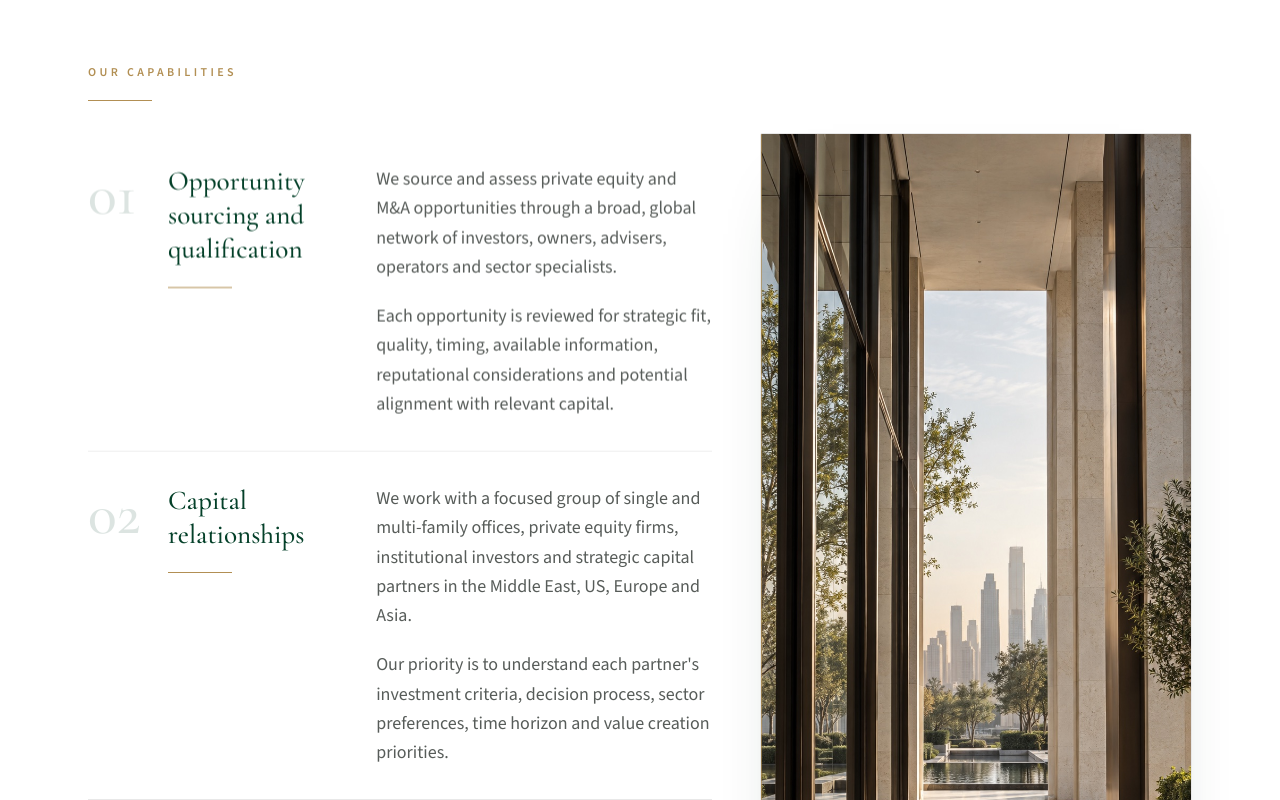
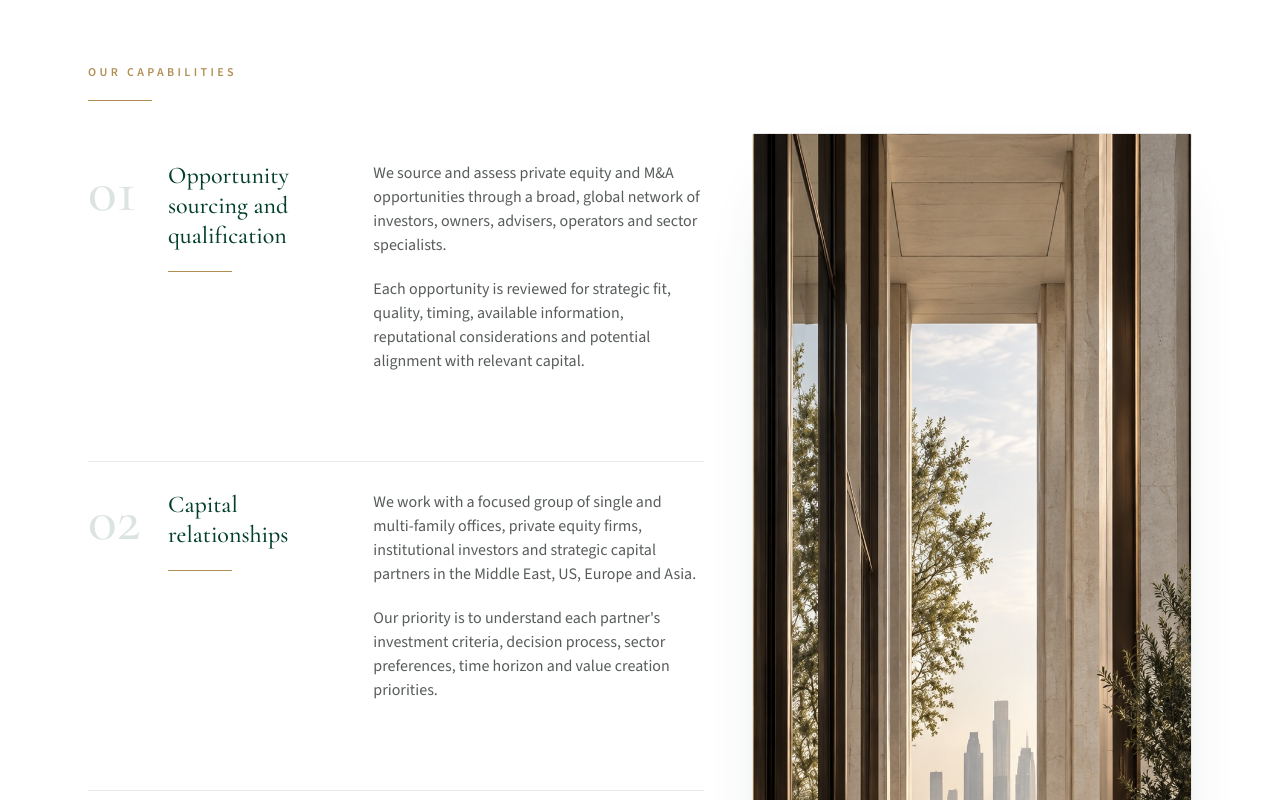
Before and after one commit to maminebakkar/truvoncapital, a Next.js app: page /what-we-do in a window 1280 px wide. Shown: the part 1460-2260 px from the top of the page. Built offline with nearby package versions, Linux system fonts and the light colour scheme.

Commit message:
Fix capabilities image height

```diff
--- a/src/app/what-we-do/page.tsx
+++ b/src/app/what-we-do/page.tsx
@@ -44,6 +44,49 @@ const capabilities = [
     ],
   },
 ];
+
+type Capability = (typeof capabilities)[number];
+
+function CapabilityItem({
+  capability,
+  index,
+  className = "",
+}: {
+  capability: Capability;
+  index: number;
+  className?: string;
+}) {
+  return (
+    <Reveal
+      as="li"
+      delay={index * 60}
+      className={`group grid grid-cols-[3.5rem_minmax(0,1fr)] gap-x-5 border-b border-charcoal/10 py-10 sm:grid-cols-[4.5rem_minmax(0,1fr)] sm:gap-x-7 lg:grid-cols-[3.5rem_minmax(0,0.85fr)_minmax(0,1.55fr)] lg:gap-x-6 lg:py-7 ${className}`}
+    >
+      <span
+        aria-hidden="true"
+        className="row-span-2 font-serif text-5xl font-medium leading-none text-primary/[0.14] transition-colors duration-500 group-hover:text-gold/60 sm:text-6xl lg:row-span-1"
+      >
+        {capability.n}
+      </span>
+      <div>
+        <h2 className="max-w-[18ch] font-serif text-2xl font-medium leading-tight text-primary transition-transform duration-500 group-hover:translate-x-1">
+          {capability.title}
+        </h2>
+        <GoldRule className="mt-5 w-10 transition-all duration-500 group-hover:w-20" />
+      </div>
+      <div className="mt-6 space-y-5 lg:col-start-3 lg:row-start-1 lg:mt-0">
+        {capability.body.map((paragraph, paragraphIndex) => (
+          <p
+            key={paragraphIndex}
+            className="max-w-2xl font-sans text-lg leading-relaxed text-charcoal/75 lg:text-base"
+          >
+            {paragraph}
+          </p>
+        ))}
+      </div>
+    </Reveal>
+  );
+}
 
 export default function WhatWeDoPage() {
   return (
@@ -118,51 +161,22 @@ export default function WhatWeDoPage() {
             <GoldRule draw className="mt-5" />
           </Reveal>
 
-          <ul className="mt-8 grid items-start lg:grid-cols-12 lg:gap-x-12">
-            {capabilities.map((c, i) => (
-              <Reveal
-                as="li"
-                key={c.n}
-                delay={i * 60}
-                className={`group grid grid-cols-[3.5rem_minmax(0,1fr)] gap-x-5 border-b border-charcoal/10 py-10 sm:grid-cols-[4.5rem_minmax(0,1fr)] sm:gap-x-7 lg:col-span-7 lg:col-start-1 lg:grid-cols-[3.5rem_minmax(0,0.85fr)_minmax(0,1.55fr)] lg:gap-x-6 lg:py-8 ${
-                  i === 0
-                    ? "order-1 lg:order-none lg:row-start-1"
-                    : i === 1
-                      ? "order-2 lg:order-none lg:row-start-2"
-                      : i === 2
-                        ? "order-4 lg:order-none lg:row-start-3"
-                        : "order-5 lg:order-none lg:row-start-4"
-                }`}
-              >
-                <span
-                  aria-hidden="true"
-                  className="row-span-2 font-serif text-5xl font-medium leading-none text-primary/[0.14] transition-colors duration-500 group-hover:text-gold/60 sm:text-6xl lg:row-span-1"
-                >
-                  {c.n}
-                </span>
-                <div>
-                  <h2 className="max-w-[18ch] font-serif text-2xl font-medium leading-tight text-primary transition-transform duration-500 group-hover:translate-x-1 lg:text-[1.7rem]">
-                    {c.title}
-                  </h2>
-                  <GoldRule className="mt-5 w-10 transition-all duration-500 group-hover:w-20" />
-                </div>
-                <div className="mt-6 space-y-5 lg:col-start-3 lg:row-start-1 lg:mt-0">
-                  {c.body.map((p, j) => (
-                    <p
-                      key={j}
-                      className="max-w-2xl font-sans text-lg leading-relaxed text-charcoal/75"
-                    >
-                      {p}
-                    </p>
-                  ))}
-                </div>
-              </Reveal>
-            ))}
+          <div className="mt-8 grid items-stretch gap-12 lg:grid-cols-[minmax(0,7fr)_minmax(0,5fr)] lg:gap-12">
+            <ul className="hidden h-full flex-col lg:flex">
+              {capabilities.map((capability, index) => (
+                <CapabilityItem
+                  key={capability.n}
+                  capability={capability}
+                  index={index}
+                  className="flex-1"
+                />
+              ))}
+            </ul>
 
             <Reveal
-              as="li"
+              as="figure"
               delay={100}
-              className="relative order-3 mx-auto my-10 w-full max-w-sm overflow-hidden rounded-sm border border-charcoal/10 shadow-[0_28px_70px_-48px_rgba(4,64,41,0.45)] lg:order-none lg:col-span-5 lg:col-start-8 lg:row-span-4 lg:row-start-1 lg:my-0 lg:max-w-none lg:self-start"
+              className="relative hidden self-start overflow-hidden rounded-sm border border-charcoal/10 shadow-[0_28px_70px_-48px_rgba(4,64,41,0.45)] lg:block"
             >
               <div
                 aria-hidden="true"
@@ -171,13 +185,44 @@ export default function WhatWeDoPage() {
               <Image
                 src="/images/what-we-do-capabilities.jpg"
                 alt="A limestone and bronze corridor opening toward a financial district"
-                width={809}
-                height={1942}
+                width={724}
+                height={2172}
                 sizes="(min-width: 1024px) 38vw, 100vw"
                 className="h-auto w-full"
               />
             </Reveal>
-          </ul>
+
+            <ul className="lg:hidden">
+              {capabilities.slice(0, 2).map((capability, index) => (
+                <CapabilityItem
+                  key={capability.n}
+                  capability={capability}
+                  index={index}
+                />
+              ))}
+              <Reveal
+                as="li"
+                delay={100}
+                className="relative mx-auto my-10 w-full max-w-[18rem] overflow-hidden rounded-sm border border-charcoal/10 shadow-[0_28px_70px_-48px_rgba(4,64,41,0.45)]"
+              >
+                <Image
+                  src="/images/what-we-do-capabilities.jpg"
+                  alt="A limestone and bronze corridor opening toward a financial district"
+                  width={724}
+                  height={2172}
+                  sizes="(min-width: 640px) 18rem, calc(100vw - 3rem)"
+                  className="h-auto w-full"
+                />
+              </Reveal>
+              {capabilities.slice(2).map((capability, index) => (
+                <CapabilityItem
+                  key={capability.n}
+                  capability={capability}
+                  index={index + 2}
+                />
+              ))}
+            </ul>
+          </div>
         </div>
       </section>
 
```
Also changed, not shown: public/images/what-we-do-capabilities.jpg.
